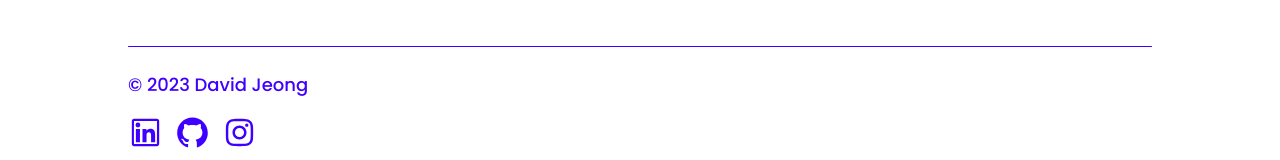
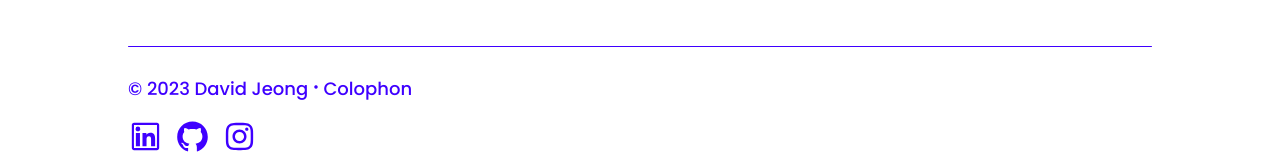
Before and after one commit to davidjjeong/my-portfolio, a Next.js app: page / in a window 1280 px wide. Shown: the part 762-922 px from the top of the page. Built offline with nearby package versions, Linux system fonts and the light colour scheme.

Commit message:
Adding colophon to Footer

```diff
--- a/sections/Layout/Footer/Footer.js
+++ b/sections/Layout/Footer/Footer.js
@@ -12,7 +12,8 @@ export default function Footer() {
             <div className={styles.footerTemplate}>
                 <hr className={styles.footerLine} />
                 <div className={styles.copyrightText}>
-                    © {currentYear} David Jeong
+                    © {currentYear} David Jeong <span className="text-2xl xs:text-xl">·</span> {" "}
+                    <span className={styles.colophon}>Colophon</span>
                 </div>
                 <ul className={`${styles.iconsList} gap-x-3`}>
                     <li className={styles.icon}>
--- a/sections/Layout/Footer/Footer.module.css
+++ b/sections/Layout/Footer/Footer.module.css
@@ -46,6 +46,11 @@ hr.footerLine {
     margin: 24px 0 0 0;
 }
 
+.colophon:hover {
+    color: #FFBF00;
+    cursor: default;
+}
+
 @media only screen and (max-width: 479px) {
     .copyrightText {
         font-size: 1rem;
```
